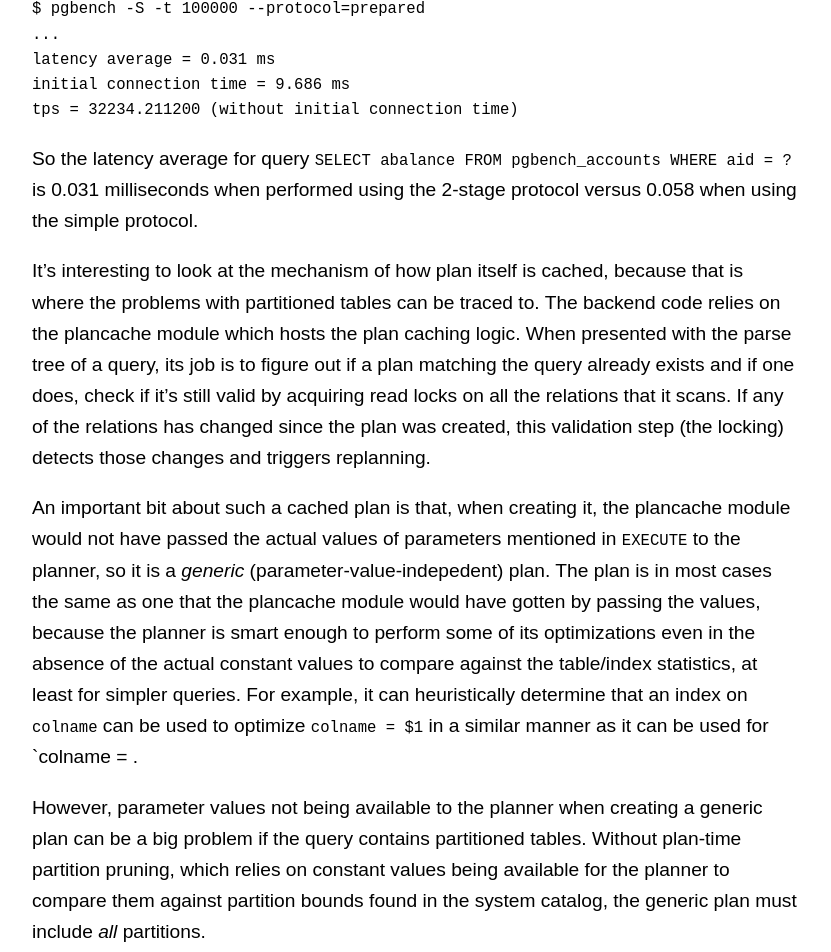
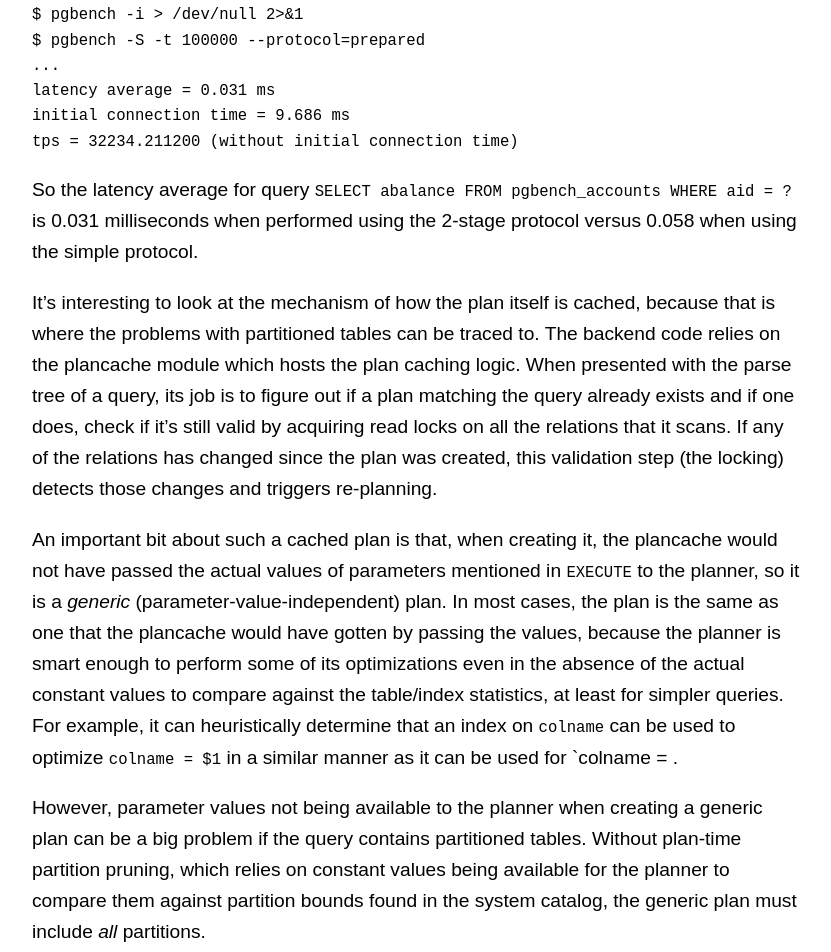
Before and after one commit to amitlan/website, a Jekyll site: the page built from _posts/2022-04-12-param-query-partition-woes.md, in a window 1280 px wide and 1400 px high, scrolled down 1620 px. Shown: the top 952 px of the window, without its empty margins (224-1055 px from the left). Built offline with Jekyll 4.4.1, drawn with Linux system fonts in a browser that asks for light colours; some of the changed text lies outside the part shown.

Commit message:
final edit and push in a couple more edits maybe

````diff
--- a/_posts/2022-04-12-param-query-partition-woes.md
+++ b/_posts/2022-04-12-param-query-partition-woes.md
@@ -12,25 +12,27 @@ Prepared statements (aka parameterized queries) suffer when you have partitioned
 tables mentioned in them.  Let's see why.
 
 Using prepared statements, a client can issue a query in two stages.  First, *prepare*
-it using `PREPARE a_name AS <query>`, followed by typically multiple *executions* using
-`EXECUTE a_name` issued to the same backend process as the one that took the `PREPARE`.
-During the `PREPARE` step, the backend will only parse-analyze the query and remember the
-resulting parse tree in a (process-local) cache using the provided name as its lookup key.
-During each `EXECUTE` step, the backend will look that parse tree up, create or look up a
-plan for it, and execute it to return the query's output rows.
+it using `PREPARE a_name AS <query>`, followed by multiple *executions* using
+`EXECUTE a_name`.  During the `PREPARE` step, the backend will only parse-analyze the
+query and remember the resulting parse tree in a cache using the provided name as its
+lookup key.  During each `EXECUTE` step, the backend will look that parse tree up in
+the cache, create or look up a plan for it, and execute it to return the query's output
+rows.  Note that both `PREPARE` and subsequent `EXECUTE`s must run in the same connection,
+because the storage used for the parse tree and the plan for a given query is process
+local at the moment.
 
 The query specified in `PREPARE` may put numbered parameters ($1, $2, ...) in place of
 the actual constant values in the query's conditions (like `WHERE`).  The values themselves
 are only supplied during a given `EXECUTE` invocation.
 
 The benefit of this 2-stage processing is that a lot of CPU cycles are saved by not redoing
-the parse-analysis processing on every execution, which is fine because the result of that
-processing would be the exact same parse tree, unless objects mentioned in the query were
-changed by DDL, something that tends to happen rather unfrequently.
+the parse-analysis processing on every execution, which is fine because the parse tree does
+not change unless objects mentioned in the query were changed by DDL, something that tends
+to happen rather unfrequently.
 
 Even more CPU cycles are saved if the `EXECUTE` step is able to use a plan that is also
-cached, instead of building it from scratch for a given execution, that is, for a fresh set
-of values for the parameters.
+cached, instead of building it from scratch for every execution, that is, for each fresh
+set of parameter values.
 
 The performance benefit of this 2-stage protocol of performing queries can be easily
 verified using the handy `pgbench` tool, which allows specifying which protocol to use
@@ -68,26 +70,25 @@ initial connection time = 9.686 ms
 tps = 32234.211200 (without initial connection time)
 ```
 
-So the latency average for query `SELECT abalance FROM pgbench_accounts WHERE aid = ?`
-is 0.031 milliseconds when performed using the 2-stage protocol versus 0.058 when
-using the simple protocol.
+So the latency average for query `SELECT abalance FROM pgbench_accounts WHERE aid = ?` is 0.031
+milliseconds when performed using the 2-stage protocol versus 0.058 when using the simple protocol.
 
-It's interesting to look at the mechanism of how plan itself is cached, because that is where the
-problems with partitioned tables can be traced to.  The backend code relies on the plancache
-module which hosts the plan caching logic.  When presented with the parse tree of a query,
-its job is to figure out if a plan matching the query already exists and if one does, check
-if it's still valid by acquiring read locks on all the relations that it scans.  If any of the
-relations has changed since the plan was created, this validation step (the locking) detects
-those changes and triggers replanning.
+It's interesting to look at the mechanism of how the plan itself is cached, because that is where
+the problems with partitioned tables can be traced to.  The backend code relies on the plancache
+module which hosts the plan caching logic.  When presented with the parse tree of a query, its job
+is to figure out if a plan matching the query already exists and if one does, check if it's still
+valid by acquiring read locks on all the relations that it scans.  If any of the relations has
+changed since the plan was created, this validation step (the locking) detects those changes and
+triggers re-planning.
 
-An important bit about such a cached plan is that, when creating it, the plancache module would not
-have passed the actual values of parameters mentioned in `EXECUTE` to the planner, so it is a
-*generic* (parameter-value-indepedent) plan.  The plan is in most cases the same as one that the
-plancache module would have gotten by passing the values, because the planner is smart enough to
-perform some of its optimizations even in the absence of the actual constant values to compare
-against the table/index statistics, at least for simpler queries.  For example, it can
-heuristically determine that an index on `colname` can be used to optimize `colname = $1` in
-a similar manner as it can be used for `colname = <actual-constant-value>.
+An important bit about such a cached plan is that, when creating it, the plancache would not have
+passed the actual values of parameters mentioned in `EXECUTE` to the planner, so it is a *generic*
+(parameter-value-independent) plan.  In most cases, the plan is the same as one that the plancache
+would have gotten by passing the values, because the planner is smart enough to perform some of its
+optimizations even in the absence of the actual constant values to compare against the table/index
+statistics, at least for simpler queries.  For example, it can heuristically determine that an index
+on `colname` can be used to optimize `colname = $1` in a similar manner as it can be used for
+`colname = <actual-constant-value>.
 
 However, parameter values not being available to the planner when creating a generic plan can
 be a big problem if the query contains partitioned tables. Without plan-time partition pruning,
@@ -112,10 +114,10 @@ the unnecessary partitions in that case.
 
 ![v15 prepared custom plan latency for partitioned tables](https://s3.ap-northeast-1.amazonaws.com/amitlan.com/files/param-partition-woes-img2.png)
 
-However, forcing replanning on each `EXECUTE` means leaving the peformance benefit of plan caching
+However, forcing re-planning on each `EXECUTE` means leaving the peformance benefit of plan caching
 on the table.  So I proposed a [patch](https://commitfest.postgresql.org/38/3478/) to fix the
 generic plan validation step such that it only locks the partitions that match the parameter values
-mentioned in `EXECUTE` by performing the run-time pruning earlier than it is done currently.  Here is
+mentioned in `EXECUTE` by performing the run-time pruning earlier than the validation step.  Here is
 the graph with the patch applied:
 
 ![v16 prepared generic plan latency for partitioned tables](https://s3.ap-northeast-1.amazonaws.com/amitlan.com/files/param-partition-woes-img3.png)
````
Also changed, not shown: other parts of _posts/2022-04-12-param-query-partition-woes.md (+7 -6 lines).
